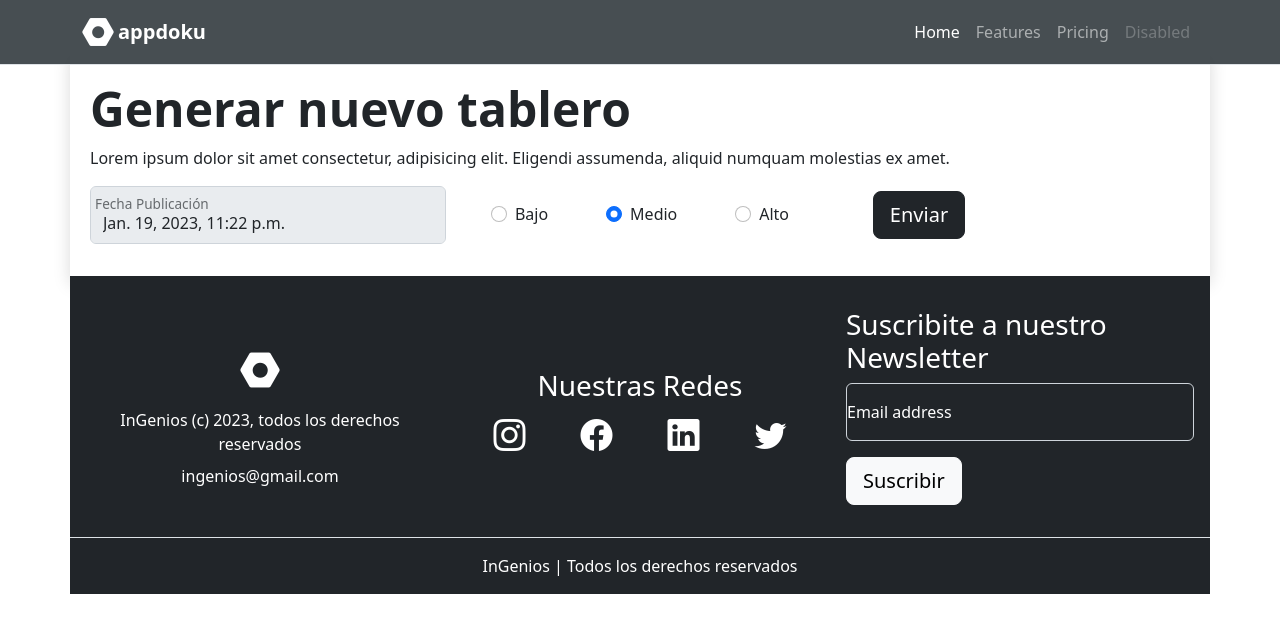
After one commit to mpoli2000/biusite, a Django app: page /appdoku/generar/ in a window 1280 px wide. The commit adds this page. Shown: the top 633 px of the page. Run offline with Django 4.2, Linux system fonts and the light colour scheme.

Commit message:
formulario generar tablero

```diff
--- /dev/null
+++ b/appdoku/templates/appdoku/generar.html
@@ -0,0 +1,52 @@
+{% extends "appdoku/index.html" %}
+{% load static %}
+{% block contenido %}
+
+<section class=" container formulario-generar-tablero shadow mt-5 p-3">
+
+    <div class="row">
+
+        <div class="col p-3">
+            <h2 class="text-center text-md-start display-5 fw-bold">Generar nuevo tablero</h2>
+            <p class="text-center text-md-start">Lorem ipsum dolor sit amet consectetur, adipisicing elit.
+                Eligendi assumenda, aliquid numquam molestias ex amet.
+
+            <form action="{% url 'appdoku:generar' %}" method="post" class="row g-3">
+                {% csrf_token %}
+
+                <div class="form-floating col-md-4">
+                    <input type="datetime" class="form-control" id="fecha-publicacion" placeholder="Fecha Publicacion"
+                        value="{{ pub_date }}" readonly disabled>
+                    <label for="fecha-publicacion">Fecha Publicación</label>
+                </div>
+
+                <fieldset class="d-flex col-md-4 justify-content-around align-items-center">
+                    <div class="form-check">
+                        <input class="form-check-input" type="radio" name="flexRadioDefault" id="flexRadioDefault1">
+                        <label class="form-check-label" for="flexRadioDefault1">
+                            Bajo
+                        </label>
+                    </div>
+                    <div class="form-check">
+                        <input class="form-check-input" type="radio" name="flexRadioDefault" id="flexRadioDefault2"
+                            checked>
+                        <label class="form-check-label" for="flexRadioDefault2">
+                            Medio
+                        </label>
+                    </div>
+                    <div class="form-check">
+                        <input class="form-check-input" type="radio" name="flexRadioDefault" id="flexRadioDefault3">
+                        <label class="form-check-label" for="flexRadioDefault3">
+                            Alto
+                        </label>
+                    </div>
+                </fieldset>
+
+                <div class="col-md-2 d-flex justify-content-center align-items-center">
+                    <input type="submit" class="btn btn-dark btn-lg" value="Enviar">
+                </div>
+            </form>
+
+        </div>
+
+        {% endblock %}
--- a/appdoku/templates/appdoku/index.html
+++ b/appdoku/templates/appdoku/index.html
@@ -17,8 +17,8 @@
 <body>
     <header class="navbar navbar-expand-md fixed-top navbar-dark border-bottom navbar-fixed-top">
         <div class="container">
-            <div class="d-flex justify-content-around fs-2 fw-bold">
-                <i class="bi bi-nut-fill"></i>
+            <div class="d-flex justify-content-around align-items-center fs-2 fw-bold">
+                <i class="bi bi-nut-fill text-white"></i>
                 <a class="navbar-brand ms-1" href="#">
                     <!-- <img src="{% static 'polls/img/bootstrap-logo.svg' %}" alt="Logo" width="30"
                         class="d-inline-block align-text-bottom"> -->
@@ -51,7 +51,7 @@
 
 
     <main>
-
+        {% block contenido %}
         <section class="container portada">
 
             <div class="row align-items-center mt-5 p-3">
@@ -68,13 +68,13 @@
                         automaticamente se genere la solución Mucha suerte !</p>
 
                     <div class="d-flex justify-content-center justify-content-md-start">
-                        <a href="" class="btn btn-dark btn-lg">Generar</a>
+                        <a href="{% url 'appdoku:generar' %}" class="btn btn-dark btn-lg">Generar</a>
                     </div>
                 </div>
         </section>
 
         <section class="container tarjeta">
-            <div class="row justify-content-start align-items-center">
+            <div class="row justify-content-start align-items-center p-3">
                 {% if latest_tablero_list %}
                 {% for tablero in latest_tablero_list %}
 
@@ -96,8 +96,6 @@
 
             </div>
         </section>
-
-
 
         <section class="formulario-contacto container shadow mt-3 p-3">
 
@@ -131,14 +129,15 @@
                 </div>
             </div>
         </section>
-
+        {% endblock %}
     </main>
 
     <footer>
         <div class="container bg-dark text-bg-dark">
             <div class="row justify-content-md-between align-items-md-center border-bottom">
                 <div class="d-flex flex-column align-items-center mt-3 p-3 col-md-4">
-                    <img src="{% static 'polls/img/bootstrap-logo.svg' %}" alt="logo" class="w-25">
+                    <!-- <img src="{% static 'polls/img/bootstrap-logo.svg' %}" alt="logo" class="w-25"> -->
+                    <i class="bi bi-nut-fill fs-1"></i>
                     <span class="text-center p-2">InGenios (c) 2023, todos los derechos reservados</span>
                     <span>ingenios@gmail.com</span>
                 </div>
--- a/appdoku/urls.py
+++ b/appdoku/urls.py
@@ -5,4 +5,5 @@ from . import views
 app_name = 'appdoku'
 urlpatterns = [
     path('', views.index, name='index'),
+    path('generar/', views.generar, name='generar')
 ]
--- a/appdoku/views.py
+++ b/appdoku/views.py
@@ -2,6 +2,9 @@ from django.shortcuts import render
 from django.http import HttpResponse
 
 from .models import Tablero
+
+import datetime
+from django.utils import timezone
 
 
 def index(request):
@@ -9,7 +12,40 @@ def index(request):
     context = {'latest_tablero_list': latest_tablero_list,}
     return render(request, 'appdoku/index.html', context)
 
+def generar(request):
+    pub_date = timezone.now() - datetime.timedelta(hours=3)
+    context = {'pub_date': pub_date}
+    return render(request,'appdoku/generar.html', context)
 
+
+
+
+
+
+
+
+# def crear_juegos(request):
+#     usuario = request.user
+#     if request.method == 'POST':
+#         nivel_partida = request.POST['nivel']
+#         sudoku = generators.random_sudoku(avg_rank=150)
+#         print(type(sudoku), sudoku, len(str(sudoku)))
+#         print(renderers.colorful(sudoku))
+#         juego = MiJuego(user_id = usuario.id,
+#                         fecha = datetime.date(2022, 10, 19),
+#                         nombre = request.POST['nombre'],
+#                         descripcion = request.POST['descripcion'],
+#                         nivel = request.POST['nivel'],
+#                         sudoku_inicial = str(sudoku),
+#                         sudoku_final = str(sudoku),
+#                         numeros = 10,
+#                         ceros = 71,
+#                         progreso = 0,
+#                         movimientos = 0,
+#                         )
+#         juego.save()
+#         return redirect('/listar_juegos')
+#     return render(request, 'juegos/crear_juegos.html')
 
 # def listar_juegos(request):
 #     usuario = request.user
```
